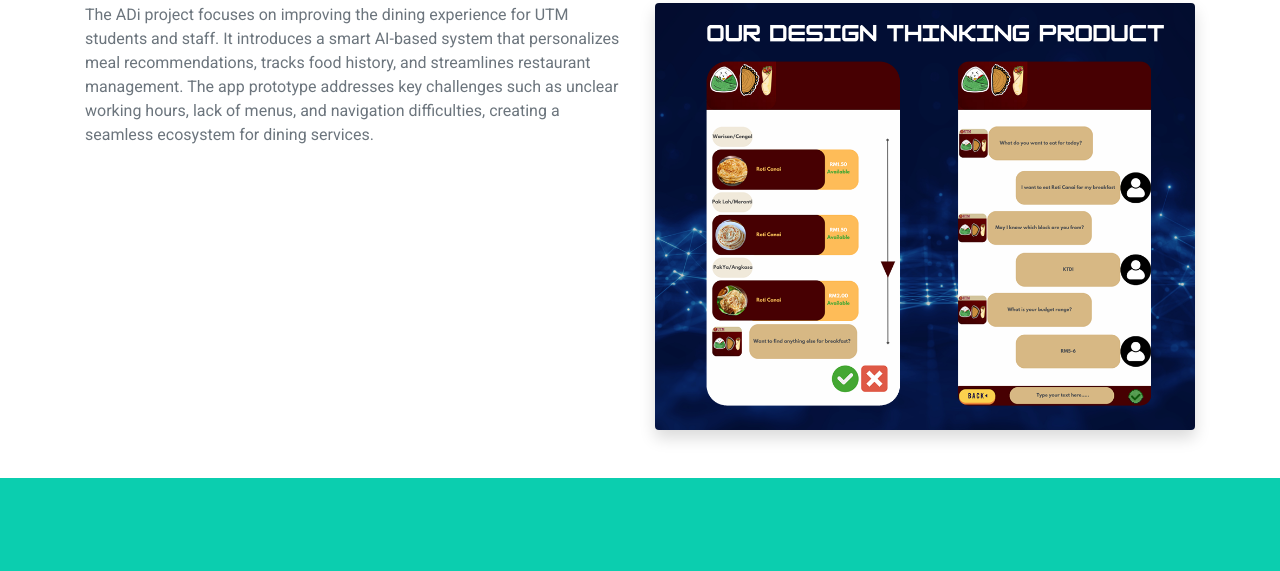
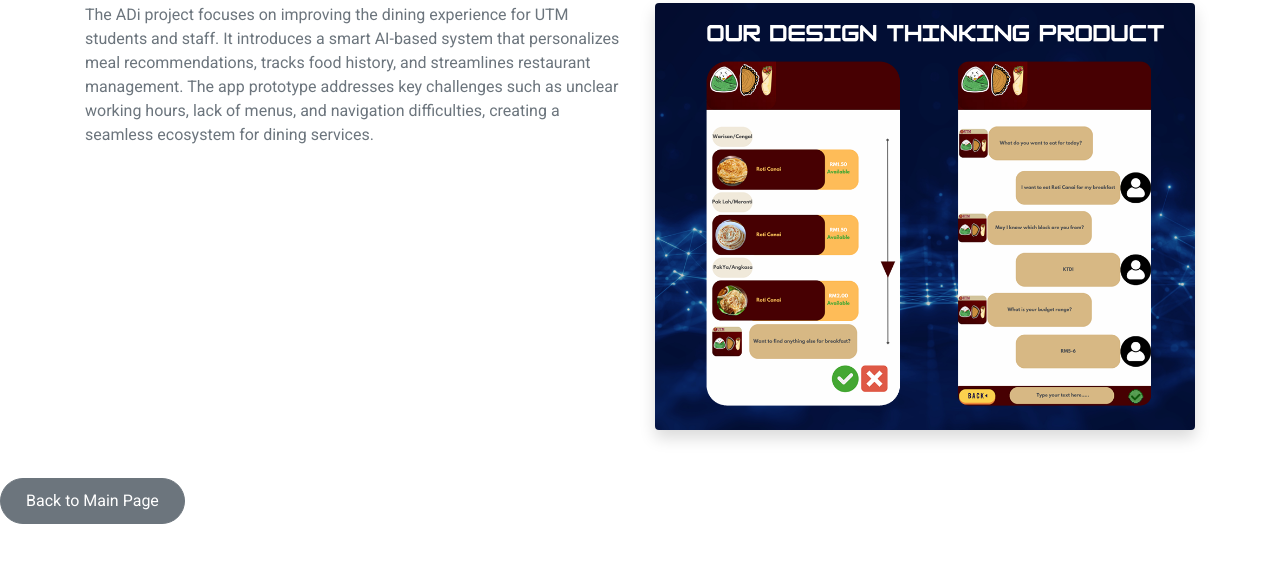
Before and after one commit to haritzhaykal/haritzhaykal.github.io, a plain HTML site: page project1.html in a window 1280 px wide. Shown: the part 117-688 px from the top of the page. Drawn offline with nearby package versions, Linux system fonts and the light colour scheme.

Commit message:
Update project1.html

```diff
--- a/project1.html
+++ b/project1.html
@@ -75,6 +75,11 @@
         </div>
     </div>
 
+    <!-- Back Button -->
+<a href="index.html" class="btn btn-secondary">Back to Main Page</a>
+</div>
+</div>
+
    <!-- Footer Start -->
    <div class="container-fluid bg-primary text-white mt-5 py-5 px-sm-3 px-md-5">
     <div class="container text-center py-5">
@@ -108,6 +113,8 @@
 </div>
 <!-- Footer End -->
 
+
+
     < <!-- Scroll to Bottom -->
     <i class="fa fa-2x fa-angle-down text-white scroll-to-bottom"></i>
 
```
